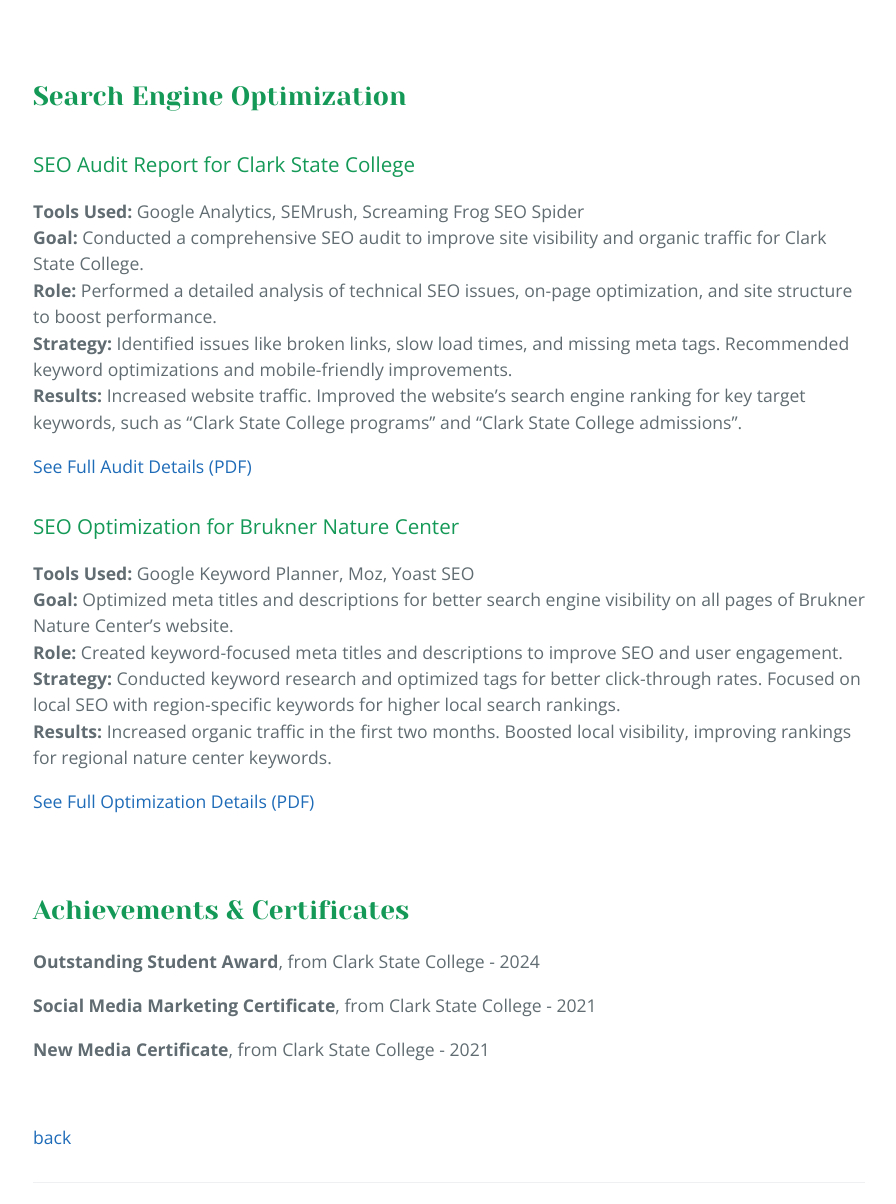
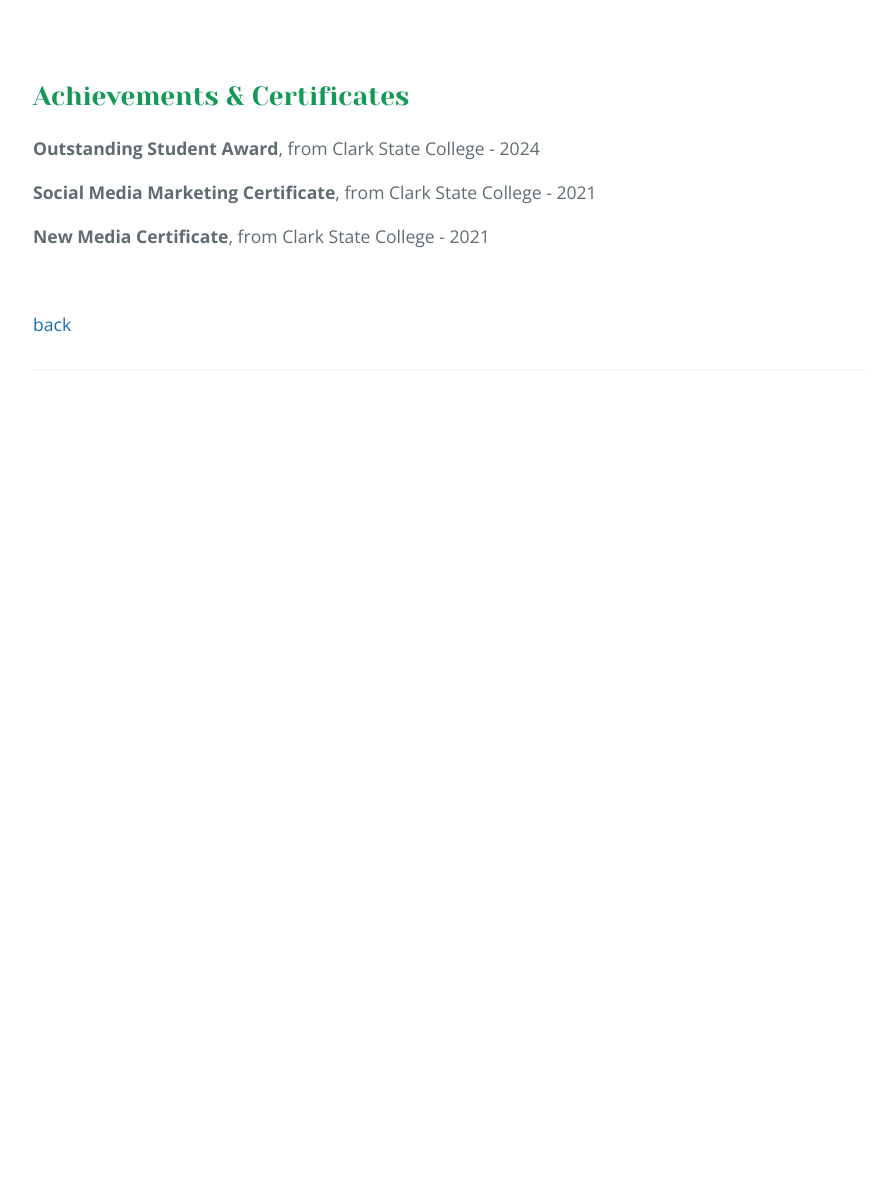
Before and after one commit to 0460208/amandamartel, a Jekyll site: the page built from portfolio.md, in a window 1280 px wide and 1400 px high, scrolled down 1385 px, cut to the strip 196-1400 px from the top of the window. Shown: the whole strip, without its empty margins (191-1087 px from the left). Built offline with Jekyll 4.4.1, drawn with Linux system fonts in a browser that asks for light colours; nearby versions of some CDN libraries; after the commit the page ends 2015 px from its top, so only the background shows below that.

Commit message:
Update portfolio.md

```diff
--- a/portfolio.md
+++ b/portfolio.md
@@ -99,9 +99,8 @@ Check out the <a href="https://www.bruknernaturecenter.com/" target="_blank">Liv
 
 <br>
 
+<!--
 ## Search Engine Optimization
-
-
 ### SEO Audit Report for Clark State College
 __Tools Used:__ Google Analytics, SEMrush, Screaming Frog SEO Spider
 <br>
@@ -118,8 +117,9 @@ Improved the website’s search engine ranking for key target keywords, such as
 
 
 [See Full Audit Details (PDF)](./clarkstateseo.pdf){:target="_blank"}
+-->
 
-### SEO Optimization for Brukner Nature Center
+<!-- ### SEO Optimization for Brukner Nature Center
 __Tools Used:__ Google Keyword Planner, Moz, Yoast SEO
 <br>
 __Goal:__ Optimized meta titles and descriptions for better search engine visibility on all pages of Brukner Nature Center's website.
@@ -137,6 +137,7 @@ Boosted local visibility, improving rankings for regional nature center keywords
 [See Full Optimization Details (PDF)](./bruknerseo.pdf){:target="_blank"}
 
 <br>
+-->
 
 ## Achievements & Certificates
 
```
